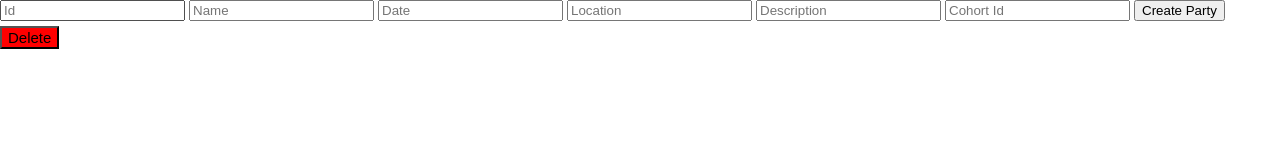
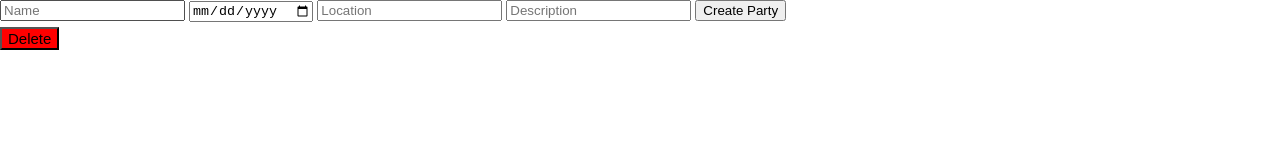
Before and after one commit to NoahBonham/party, a plain HTML site: page index.html in a window 1280 px wide. Drawn offline with Linux system fonts and the light colour scheme; no server answers.

Commit message:
third commit

```diff
--- a/index.html
+++ b/index.html
@@ -10,12 +10,10 @@
 <body>
 
     <form id="eventForm">
-        <input type="text" id="id" placeholder="Id"/>
         <input type="text" id="name" placeholder="Name"/>
-        <input type="text" id="date" placeholder="Date"/>
+        <input type="date" id="date" placeholder="Date"/>
         <input type="text" id="location" placeholder="Location"/>
         <input type="text" id="description" placeholder="Description"/>
-        <input type="text" id="chohortId" placeholder="Cohort Id" />
         <input type="submit" id="btn" value="Create Party" />
     </form>
        <div id="events"></div>
```
